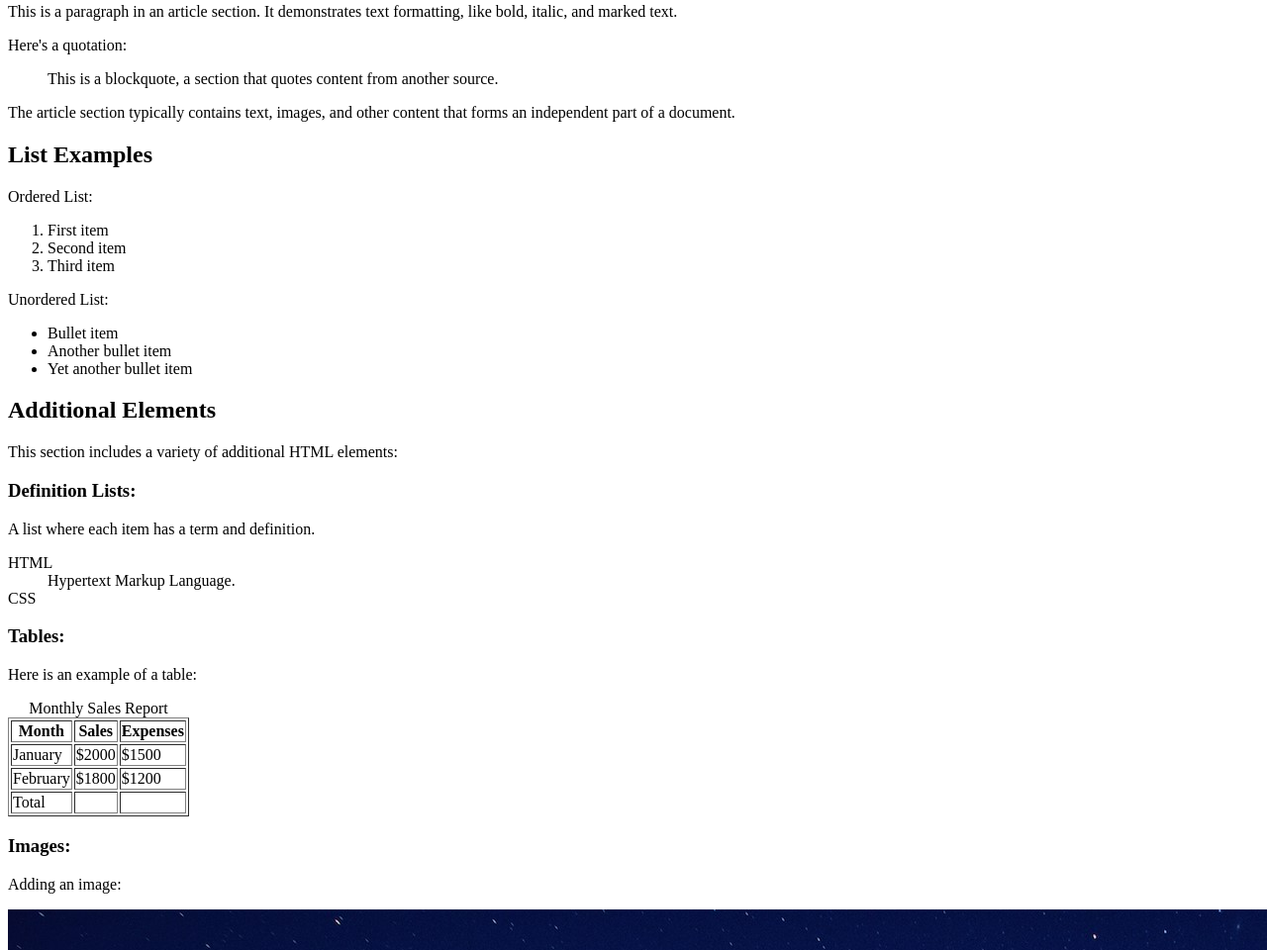
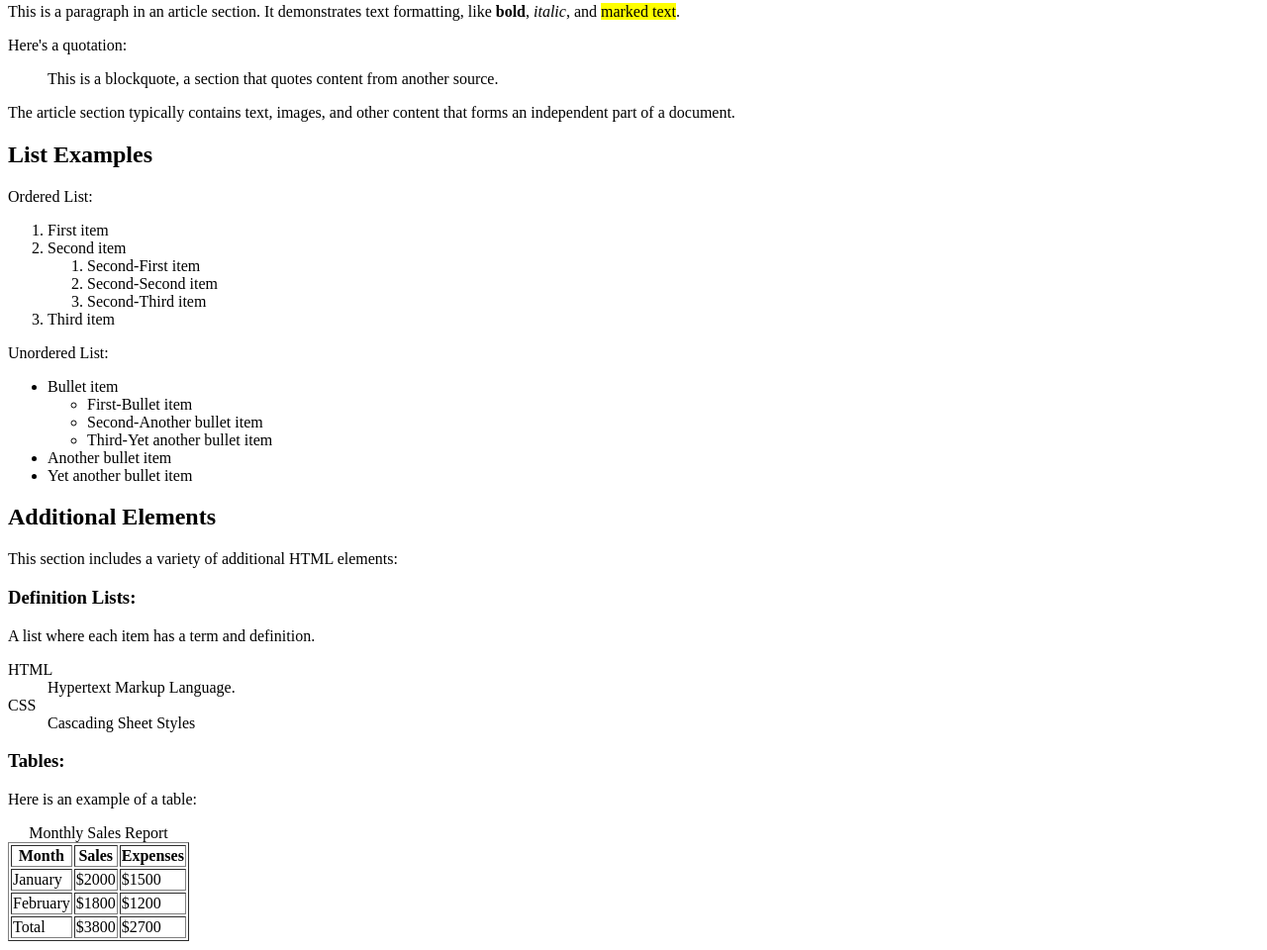
Before and after one commit to aidenlambert9500/Lab2, a plain HTML site: page news.html in a window 1280 px wide. Shown: the part 198-1158 px from the top of the page at 99% size. Drawn offline with Linux system fonts and the light colour scheme.

Commit message:
Modified News File

```diff
--- a/news.html
+++ b/news.html
@@ -31,7 +31,7 @@ Description : A simple HTML file.
         <article>
             <h2>Article Title</h2>
 
-			<p>This is a paragraph in an article section. It demonstrates text formatting, like bold, italic, and marked text.</p>
+			<p>This is a paragraph in an article section. It demonstrates text formatting, like <b>bold</b>, <i>italic</i>, and <mark>marked text</mark>.</p>
 			<!-- To emphasize specific words in the paragraph, apply appropriate HTML tags:
 			<strong> or <b> for bold text,
 			<em> or <i> for italic text, and
@@ -53,12 +53,22 @@ Description : A simple HTML file.
             <li>First item</li>
             <li>Second item</li>
 			<!--Make a sub-ordered list here-->
+            <ol>
+                <li>Second-First item</li>
+                <li>Second-Second item</li>
+                <li>Second-Third item</li>
+            </ol>
             <li>Third item</li>
         </ol>
         <p>Unordered List:</p>
         <ul>
             <li>Bullet item</li>
 			<!--Make a sub-unordered list here-->
+            <ul>
+                <li>First-Bullet item</li>
+                <li>Second-Another bullet item</li>
+                <li>Third-Yet another bullet item</li>
+            </ul>
             <li>Another bullet item</li>
             <li>Yet another bullet item</li>
         </ul>
@@ -74,7 +84,7 @@ Description : A simple HTML file.
             <dt>HTML</dt>
             <dd>Hypertext Markup Language.</dd>
 			<dt>CSS</dt>
-            <dd><!--Add CSS definition here--></dd>
+            <dd>Cascading Sheet Styles</dd> <!-- ADD REFERENCE?!?-->
         </dl>
 
 
@@ -104,8 +114,8 @@ Description : A simple HTML file.
 			<tfoot>
 				<tr>
 					<td>Total</td>
-					<td><!--Put column total here--></td>
-					<td><!--Put column total here--></td>
+					<td>$3800</td>
+					<td>$2700</td>
 				</tr>
 			</tfoot>
         </table>
@@ -116,9 +126,10 @@ Description : A simple HTML file.
     </section>
 
     <footer>
-        <p>Footer content, like contact info or copyrights.</p>
+        <!--<p>Footer content, like contact info or copyrights.</p>-->
 		<!--Comment out the above p tag and add a new p tag under this comment.
 			The new p tag must contain {Copy right + your names}.-->
+        <p>Copy right Aiden Lambert and Omar Ahmed</p>
     </footer>
 </body>
 </html>
```
